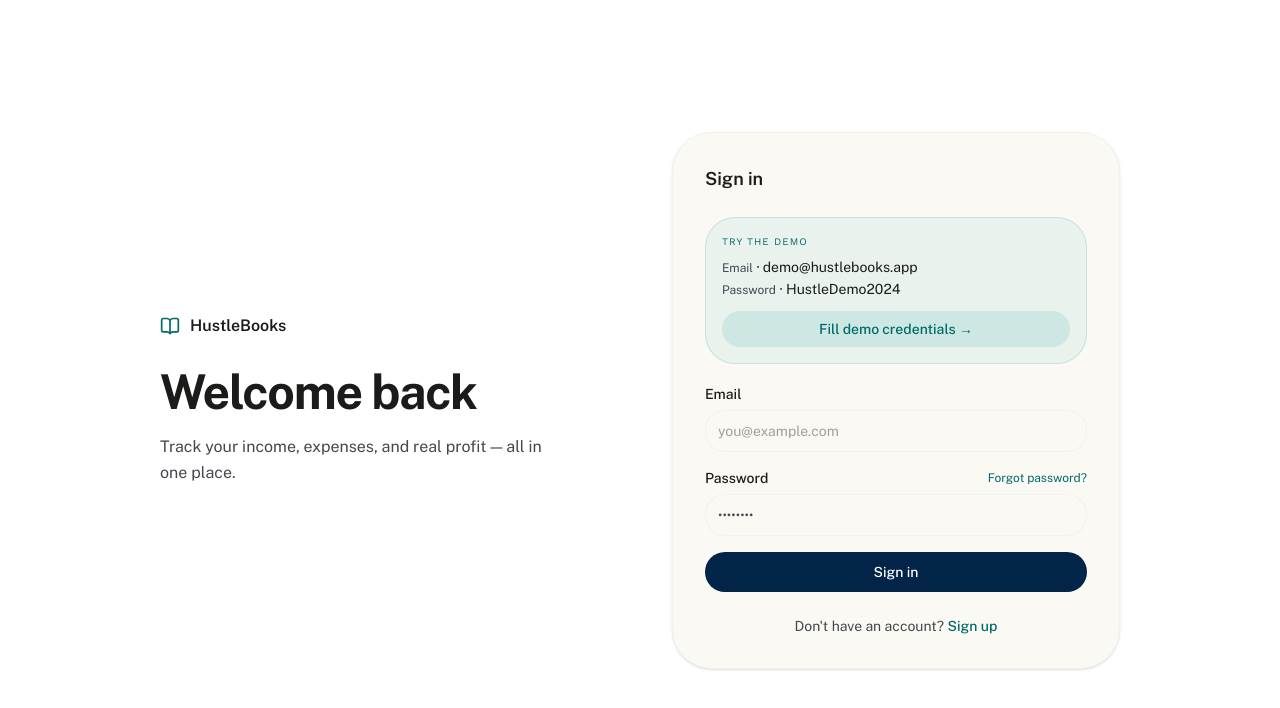
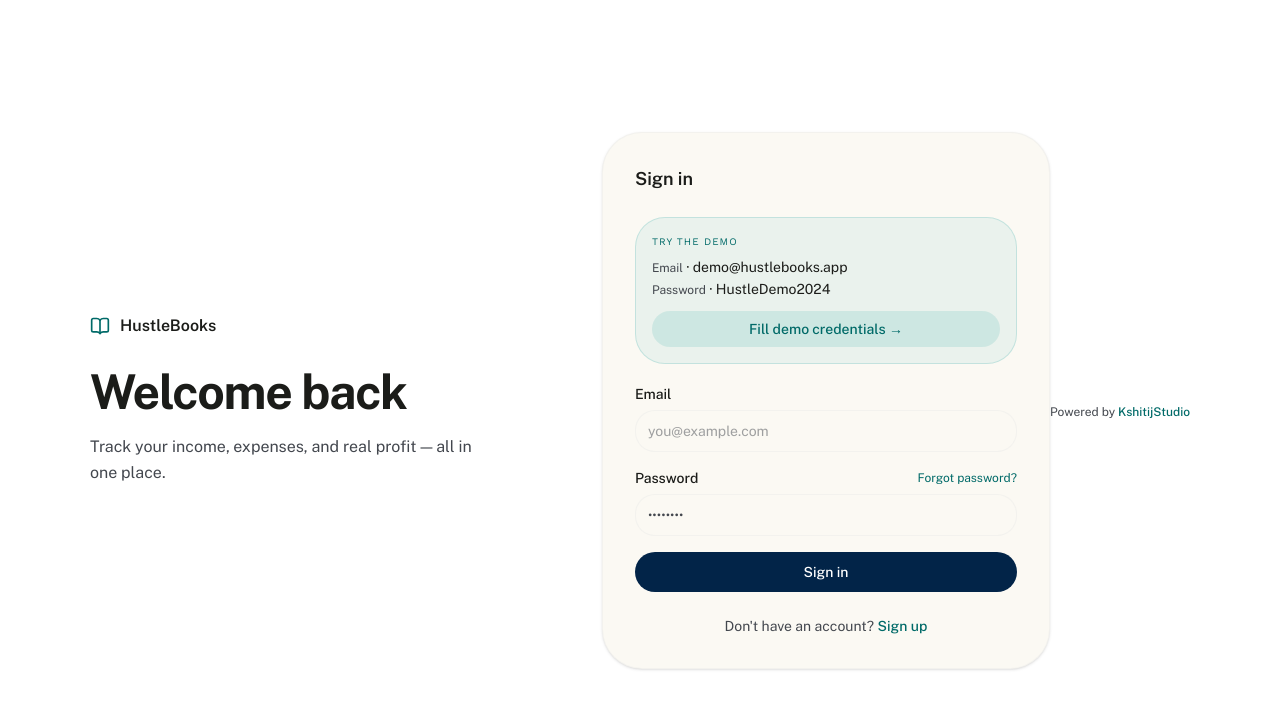
Before and after one commit to kshitijpoudyal/hustle-books, a Next.js app: page /login in a window 1280 px wide. Shown: the top 708 px of the page. Built offline with nearby package versions, Linux system fonts and the light colour scheme; no server answers; the database is empty.

Commit message:
update footer

```diff
--- a/app/login/page.tsx
+++ b/app/login/page.tsx
@@ -177,6 +177,19 @@
         </div>
 
       </div>
+
+      <p className="mt-6 text-center text-xs" style={{ color: 'var(--on-surface-variant)' }}>
+        Powered by{' '}
+        <a
+          href="https://www.kshitijstudio.com"
+          target="_blank"
+          rel="noopener noreferrer"
+          className="font-medium hover:underline"
+          style={{ color: 'var(--secondary)' }}
+        >
+          KshitijStudio
+        </a>
+      </p>
     </div>
   )
 }
```
